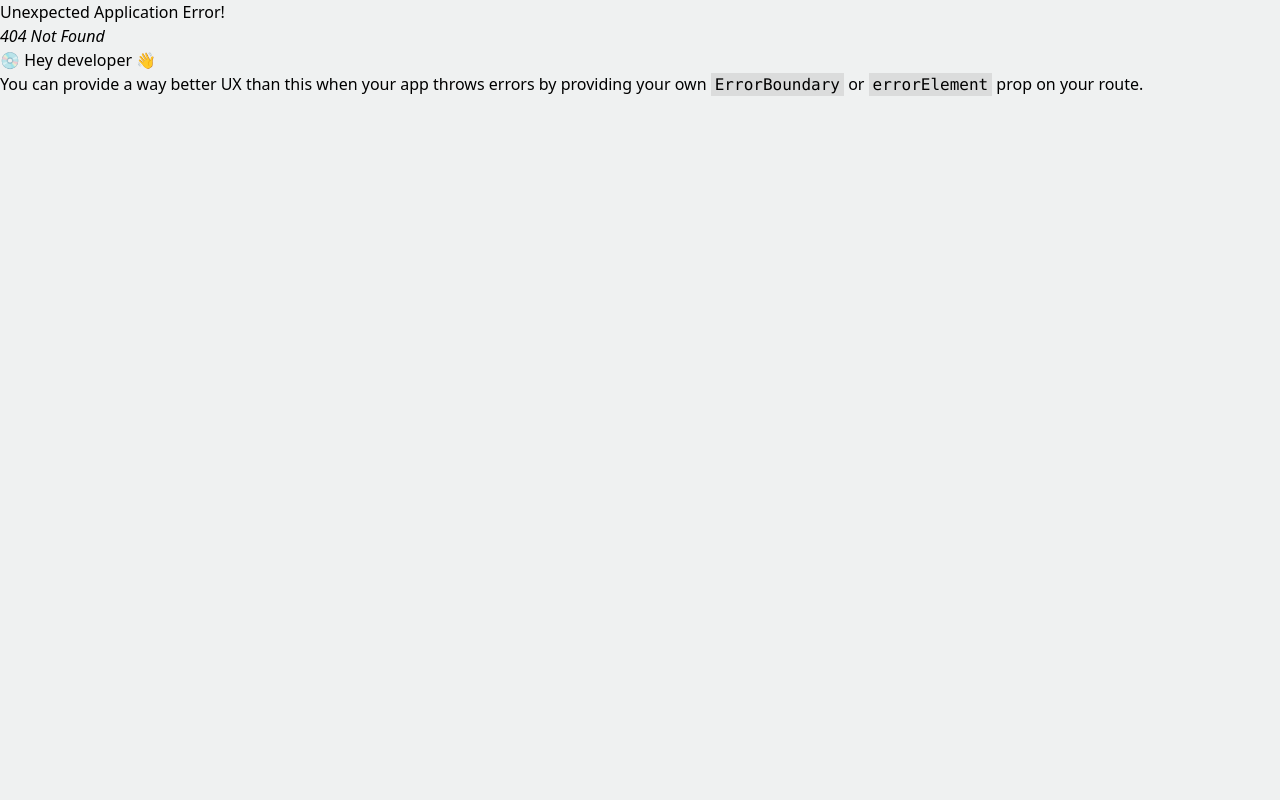
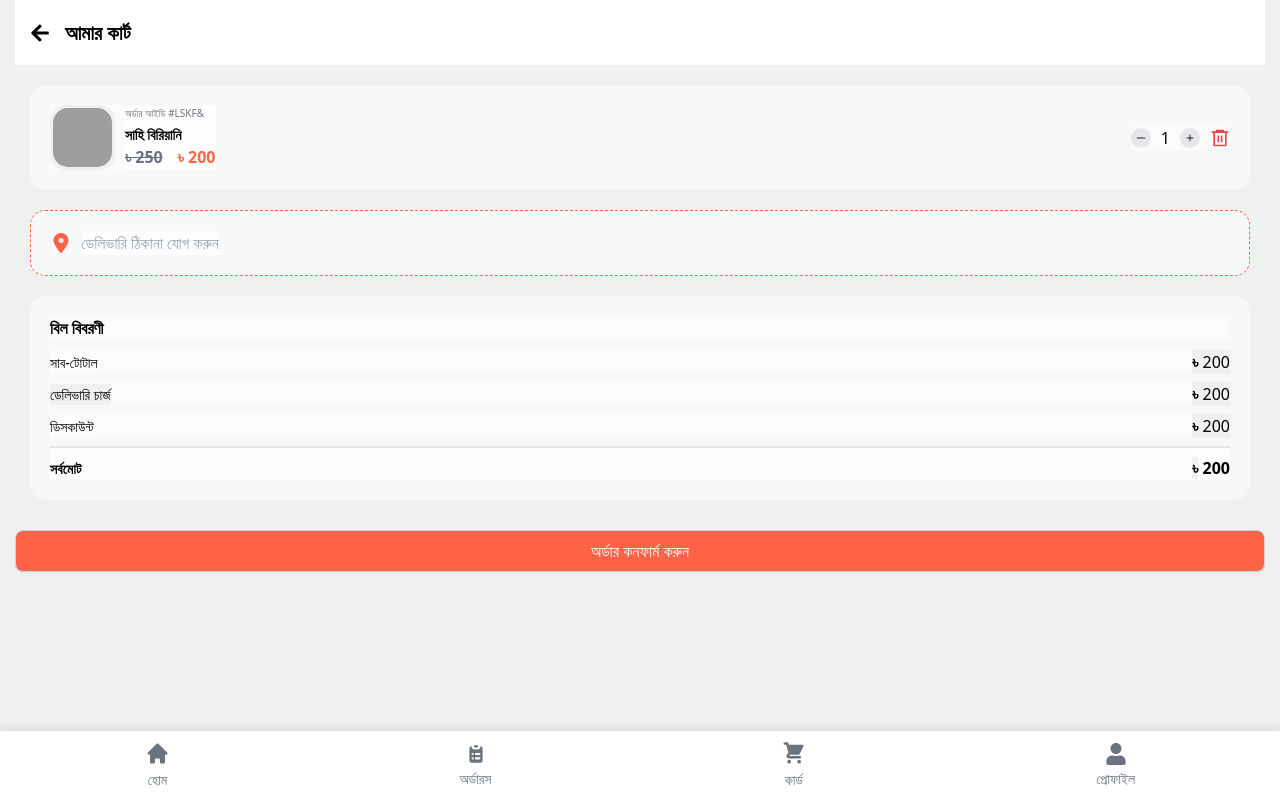
Before and after one commit to HmSani6699/Barakah-Bite, a React (Vite) app: page /card in a window 1280 px wide. Before the commit this address had no page. Built offline with nearby package versions, Linux system fonts and the light colour scheme; grey boxes are pictures that could not be loaded.

Commit message:
added card page

```diff
--- /dev/null
+++ b/src/Component/Card/Card.jsx
@@ -0,0 +1,46 @@
+import React from "react";
+import { FaArrowLeft, FaPlus } from "react-icons/fa";
+import { FiPlus } from "react-icons/fi";
+import { GrFormSubtract, GrSubtract } from "react-icons/gr";
+import { RiDeleteBin6Line } from "react-icons/ri";
+
+const Card = () => {
+  return (
+    <div className="flex items-center justify-between bg-[#ffffff80]  rounded-[15px] p-[20px]">
+      <div className=" flex items-center gap-[10px] bg-[#ffffff80]">
+        <div className="h-[65px] w-[65px] rounded-[15px]  border-[3px] border-[#eff1f1] ">
+          <img
+            className="h-full w-full rounded-[15px]"
+            src="https://i.postimg.cc/QNH0fRzB/download-3.jpgg"
+            alt="logo"
+          />
+        </div>
+        <div className="bg-[#ffffff80]">
+          <h2 className="bg-[#ffffff80] text-[10px] text-gray-500 mb-[3px]">
+            অর্ডার আইডি #LSKF&
+          </h2>
+          <h2 className="bg-[#ffffff80] text-[14px] font-semibold">
+            সাহি বিরিয়ানি
+          </h2>
+          <div className="flex items-center gap-[15px] bg-[#ffffff80]">
+            <h2 className="bg-[#ffffff80] font-extrabold p-0 text-gray-500 line-through text-[16px]">
+              <span className=" font-extrabold  bg-[#ffffff80] p-0">৳</span> 250
+            </h2>
+            <h2 className="bg-[#ffffff80] font-extrabold p-0 main_color text-[16px]">
+              <span className="font-extrabold  bg-[#ffffff80] p-0">৳</span> 200
+            </h2>
+          </div>
+        </div>
+      </div>
+
+      <div className="bg-[#ffffff80] flex items-center gap-[10px]">
+        <GrSubtract className="bg-gray-200 p-[5px]  rounded-full text-[20px]" />
+        <p className="bg-[#ffffff80]">1</p>
+        <FiPlus className="bg-gray-200 p-[5px]  rounded-full text-[20px]" />
+        <RiDeleteBin6Line className="bg-[#ffffff80] text-red-500 text-[20px]" />
+      </div>
+    </div>
+  );
+};
+
+export default Card;
--- /dev/null
+++ b/src/Component/Card/CheckOut.jsx
@@ -0,0 +1,59 @@
+import React from "react";
+import { FaArrowLeft } from "react-icons/fa";
+import Card from "./Card";
+import { FaLocationDot } from "react-icons/fa6";
+
+const CheckOut = () => {
+  return (
+    <div className="px-[15px]">
+      {" "}
+      <div className="bg-white h-[65px]  flex items-center gap-[15px] px-[15px]">
+        <FaArrowLeft className="bg-white text-[20px]" />
+        <h2 className="bg-white font-bold text-[20px]">আমার কার্ট</h2>
+      </div>
+      {/*  */}
+      <div className="px-[15px] mt-[20px]">
+        <Card />
+      </div>
+      <div className="flex items-center gap-[10px] rounded-[15px] bg-[#ffffff80] mx-[15px] mt-[20px] p-[20px] border-[1px] border-dashed border-[#ff6347]">
+        <FaLocationDot className="text-[20px] text-[#ff6347] bg-[#ffffff80]" />
+        <p className="bg-[#ffffffc9] text-gray-400">ডেলিভারি ঠিকানা যোগ করুন</p>
+      </div>
+      <div className="bg-[#ffffff80] mx-[15px] rounded-[15px] mt-[20px] p-[20px]">
+        <h2 className="font-bold mb-[10px] bg-[#ffffff80]">বিল বিবরণী</h2>
+        <div className="flex items-center justify-between mb-[8px] bg-[#ffffff80]">
+          <p className="text-[14px]  bg-[#ffffff80]">সাব-টোটাল</p>
+          <p className="">
+            <span className="font-extrabold">৳</span> 200
+          </p>
+        </div>
+        <div className="flex items-center justify-between mb-[8px] bg-[#ffffff80]">
+          <p className="text-[14px] ">ডেলিভারি চার্জ</p>
+          <p className="">
+            <span className="font-extrabold">৳</span> 200
+          </p>
+        </div>
+        <div className="flex items-center justify-between mb-[8px] bg-[#ffffff80]">
+          <p className="bg-[#ffffff80] text-[14px] ">ডিসকাউন্ট</p>
+          <p className="">
+            <span className="font-extrabold">৳</span> 200
+          </p>
+        </div>
+
+        <div className=" border-t-2 border-t-gray-200 bg-[#ffffff80] flex items-center justify-between">
+          <p className="pt-[8px] bg-[#ffffff80] text-[14px] font-semibold">
+            সর্বমোট
+          </p>
+          <p className="font-bold pt-[8px] bg-[#ffffff80]">
+            <span className="font-extrabold">৳</span> 200
+          </p>
+        </div>
+      </div>{" "}
+      <button className="main_bg_color text-white border-[1px] border-gray-300 py-[8px] px-[20px]  w-full rounded-[8px] shadow-sm  mt-[30px]">
+        অর্ডার কনফার্ম করুন
+      </button>
+    </div>
+  );
+};
+
+export default CheckOut;
--- a/src/Component/MyOrderCard/MyOrderCard.jsx
+++ b/src/Component/MyOrderCard/MyOrderCard.jsx
@@ -11,7 +11,7 @@ const MyOrderCard = () => {
         <div className="h-[65px] w-[65px] rounded-[15px]  border-[3px] border-[#eff1f1] ">
           <img
             className="h-full w-full rounded-[15px]"
-            src="https://i.postimg.cc/bJqXjHd5/FB-IMG-1757409260966.jpg"
+            src="https://i.postimg.cc/QNH0fRzB/download-3.jpgg"
             alt="logo"
           />
         </div>
--- /dev/null
+++ b/src/Component/Profile/Profile.jsx
@@ -0,0 +1,7 @@
+import React from "react";
+
+const Profile = () => {
+  return <div>profile</div>;
+};
+
+export default Profile;
--- a/src/Pages/Navber/HomeBottomNavber.jsx
+++ b/src/Pages/Navber/HomeBottomNavber.jsx
@@ -19,14 +19,20 @@ const HomeBottomNavber = () => {
           <h2 className="text-[14px] bg-white"> অর্ডারস</h2>
         </div>
       </Link>
+
+      <Link to={"/card"}>
         <div className="flex flex-col items-center bg-white ">
           <HiShoppingCart className="text-[25px] mb-[3px] text-gray-500 bg-white" />
           <h2 className="text-[14px] bg-white"> কার্ড</h2>
         </div>
+      </Link>
+
+      <Link to={"/profile"}>
         <div className="flex flex-col items-center bg-white ">
           <FaUser className="text-[22px] mb-[3px] text-gray-500 bg-white" />
           <h2 className="text-[14px] bg-white">প্রোফাইল</h2>
         </div>
+      </Link>
     </div>
   );
 };
```
Also changed, not shown: src/Routes/Routes.jsx (+11 -0 lines). Lines whose indentation alone changed are shown as unchanged.
